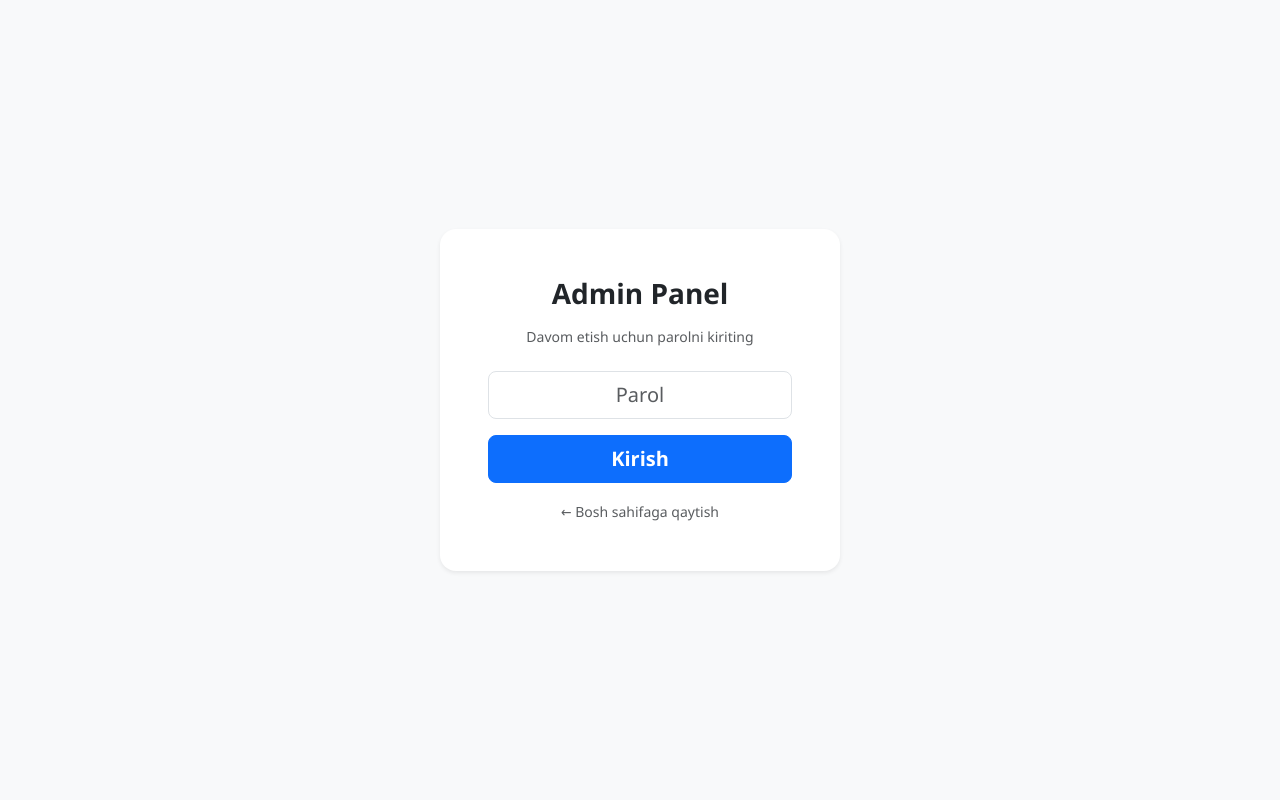
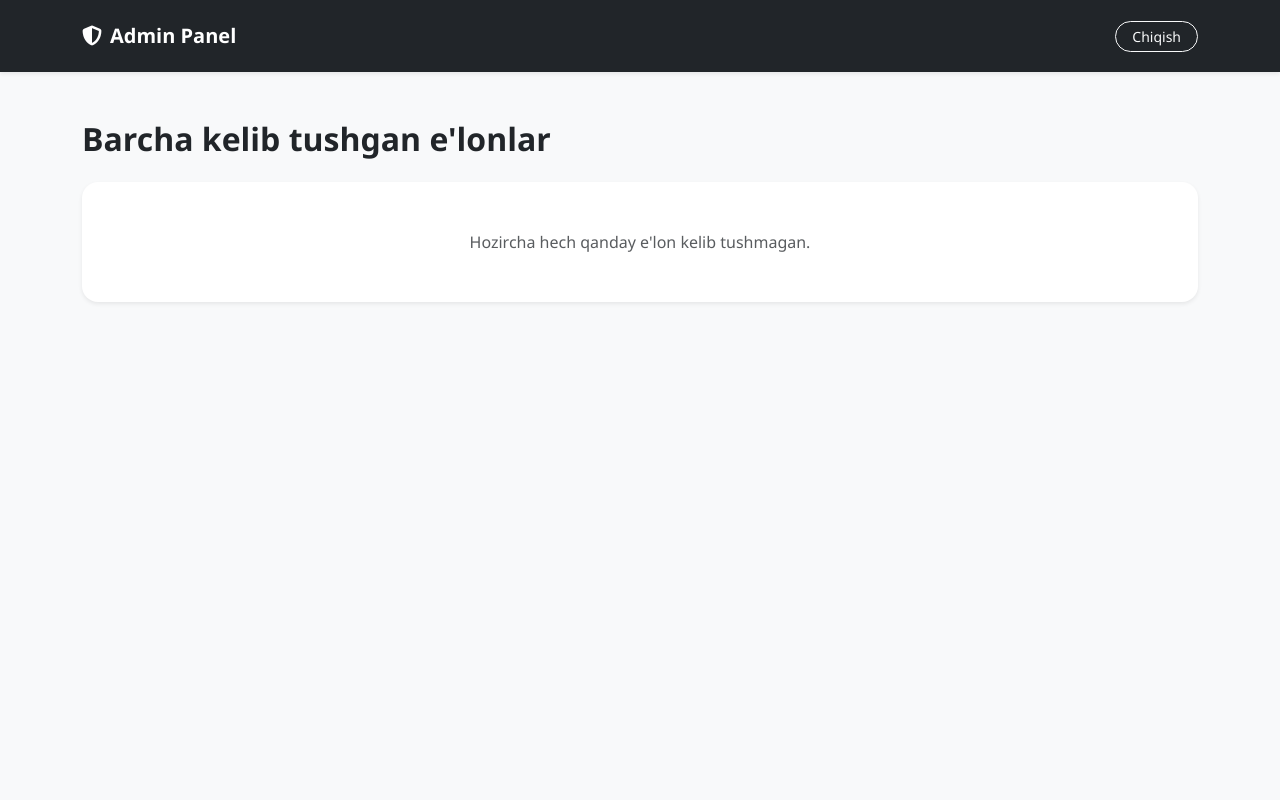
Before and after one commit to xlemann0/ishbor, a Flask app: page /admin-login in a window 1280 px wide. Run offline with Flask 3, Linux system fonts and the light colour scheme.

Commit message:
Update admin_login.html

```diff
--- a/templates/admin_login.html
+++ b/templates/admin_login.html
@@ -3,33 +3,84 @@
 <head>
     <meta charset="UTF-8">
     <meta name="viewport" content="width=device-width, initial-scale=1.0">
-    <title>Admin Kirish - IshBor.uz</title>
+    <title>Admin Panel - IshBor.uz</title>
     <link href="https://cdn.jsdelivr.net/npm/bootstrap@5.3.2/dist/css/bootstrap.min.css" rel="stylesheet">
     <link rel="stylesheet" href="https://cdnjs.cloudflare.com/ajax/libs/font-awesome/6.4.2/css/all.min.css">
     <style>body { background-color: #f8f9fa; font-family: 'Segoe UI', Tahoma, Geneva, Verdana, sans-serif; }</style>
 </head>
-<body class="d-flex align-items-center justify-content-center vh-100">
-    <div class="card border-0 shadow-sm rounded-4 p-4 p-md-5 bg-white text-center" style="width: 100%; max-width: 400px;">
-        <h3 class="fw-bold mb-3">Admin Panel</h3>
-        <p class="text-muted small mb-4">Davom etish uchun parolni kiriting</p>
+<body>
+    <nav class="navbar navbar-dark bg-dark shadow-sm py-3">
+        <div class="container">
+            <span class="navbar-brand fw-bold"><i class="fa-solid fa-shield-halved me-2"></i>Admin Panel</span>
+            <a href="/admin/logout" class="btn btn-outline-light btn-sm px-3 rounded-pill">Chiqish</a>
+        </div>
+    </nav>
 
-        {% with messages = get_flashed_messages(with_categories=true) %}
-            {% if messages %}
-                {% for category, message in messages %}
-                    <div class="alert alert-{{ category }} rounded-4 py-2 small mb-3">{{ message }}</div>
-                {% endfor %}
-            {% endif %}
-        {% endwith %}
+    <div class="container my-5">
+        <h2 class="fw-bold mb-4">Barcha kelib tushgan e'lonlar</h2>
 
-        <form method="POST">
-            <div class="mb-3">
-                <input type="password" name="password" class="form-control form-control-lg text-center" placeholder="Parol" required>
-            </div>
-            <button type="submit" class="btn btn-primary btn-lg w-100 fw-semibold">Kirish</button>
-        </form>
-        <div class="mt-3">
-            <a href="/" class="text-decoration-none small text-muted">&larr; Bosh sahifaga qaytish</a>
+        {% if jobs %}
+        <div class="table-responsive bg-white rounded-4 shadow-sm p-3">
+            <table class="table align-middle mb-0">
+                <thead class="table-light">
+                    <tr>
+                        <th>ID</th>
+                        <th>Vakansiya / Kompaniya</th>
+                        <th>Hudud / Kategoriya</th>
+                        <th>Telefon / Telegram</th>
+                        <th>Chek</th>
+                        <th>Holati</th>
+                        <th>Amallar</th>
+                    </tr>
+                </thead>
+                <tbody>
+                    {% for job in jobs %}
+                    <tr>
+                        <td class="fw-bold">#{{ job.id }}</td>
+                        <td>
+                            <div class="fw-bold">{{ job.title }}</div>
+                            <div class="text-muted small">{{ job.company }}</div>
+                        </td>
+                        <td>
+                            <div>{{ job.region }}</div>
+                            <div class="text-muted small">{{ job.category }}</div>
+                        </td>
+                        <td>
+                            <div>{{ job.phone }}</div>
+                            <div class="text-muted small">{{ job.telegram }}</div>
+                        </td>
+                        <td>
+                            <a href="{{ url_for('static', filename='receipts/' + job.receipt) }}" target="_blank" class="btn btn-sm btn-outline-secondary">
+                                <i class="fa-solid fa-image me-1"></i> Ko'rish
+                            </a>
+                        </td>
+                        <td>
+                            {% if job.status == 'active' %}
+                            <span class="badge bg-success">Faol</span>
+                            {% else %}
+                            <span class="badge bg-warning text-dark">Kutilmoqda</span>
+                            {% endif %}
+                        </td>
+                        <td>
+                            <div class="d-flex gap-1">
+                                {% if job.status != 'active' %}
+                                <a href="/admin/approve/{{ job.id }}" class="btn btn-sm btn-success" title="Tasdiqlash"><i class="fa-solid fa-check"></i></a>
+                                {% endif %}
+                                <a href="/admin/delete/{{ job.id }}" class="btn btn-sm btn-danger" onclick="return confirm('Haqiqatan ham o\'chirmoqchimisiz?')" title="O'chirish"><i class="fa-solid fa-trash"></i></a>
+                            </div>
+                        </td>
+                    </tr>
+                    {% endfor %}
+                </tbody>
+            </table>
         </div>
+        {% else %}
+        <div class="text-center py-5 bg-white rounded-4 shadow-sm">
+            <p class="text-muted mb-0">Hozircha hech qanday e'lon kelib tushmagan.</p>
+        </div>
+        {% endif %}
     </div>
+
+    <script src="https://cdn.jsdelivr.net/npm/bootstrap@5.3.2/dist/js/bootstrap.bundle.min.js"></script>
 </body>
 </html>
```
